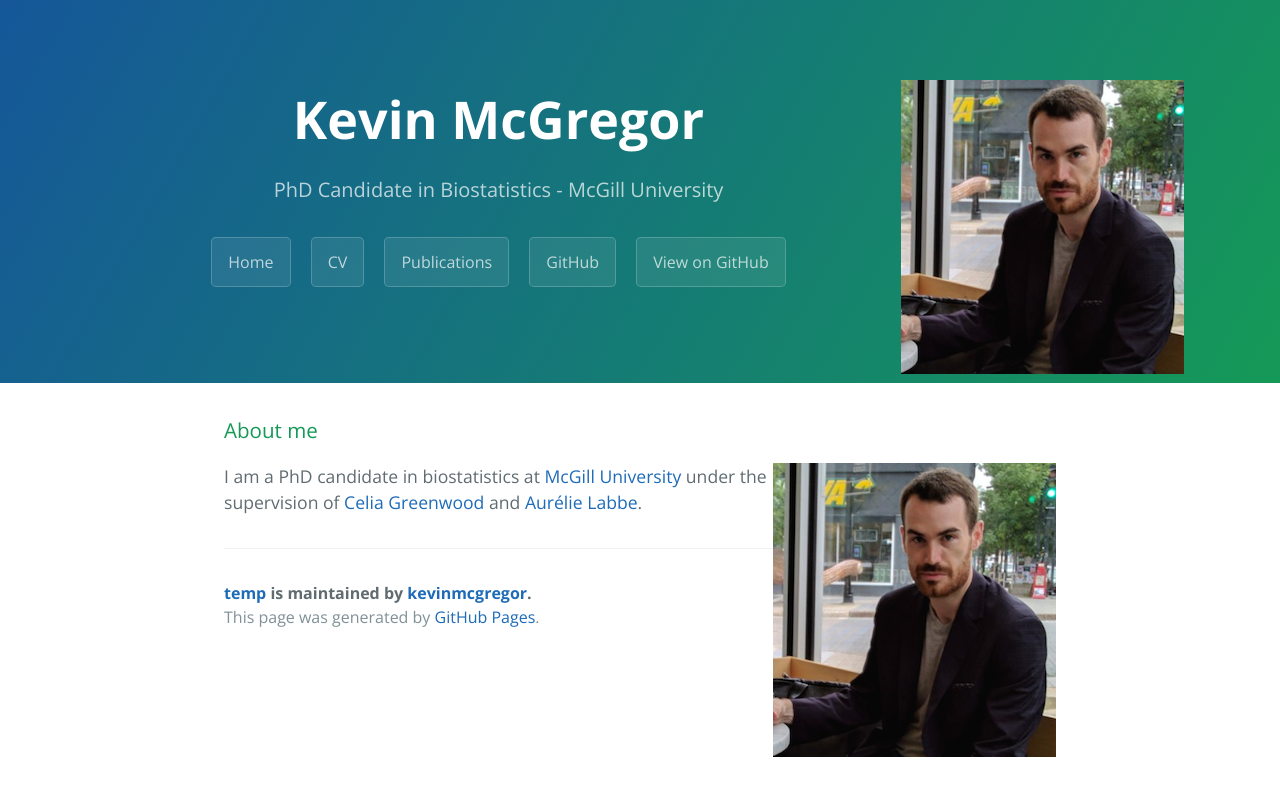
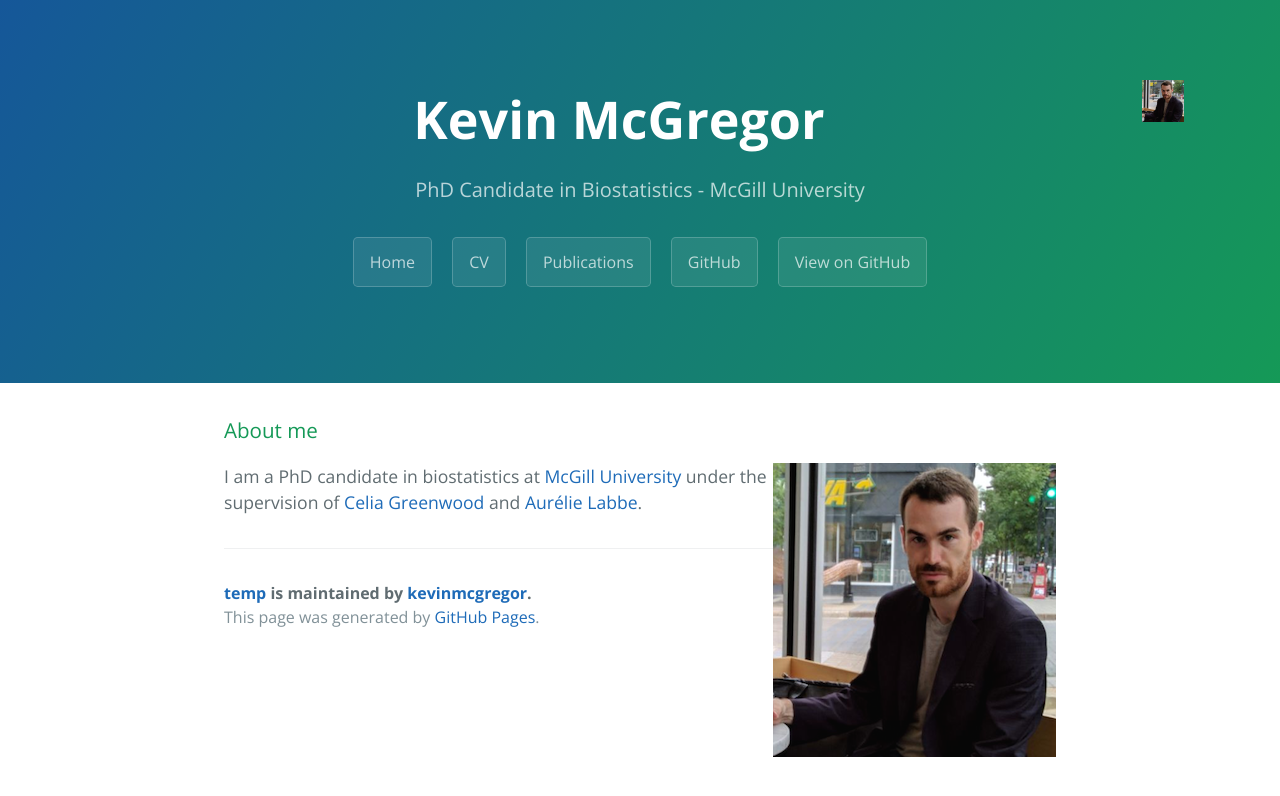
Before and after one commit to kevinmcgregor/temp, a Jekyll site: the page built from index.md, in a window 1280 px wide. Shown: the top 796 px of the page. Built offline with Jekyll 4.4.1, drawn with Linux system fonts in a browser that asks for light colours; our own code applies the rules of GitHub Pages for plain Markdown files.

Commit message:
changing image size in header

```diff
--- a/_layouts/default.html
+++ b/_layouts/default.html
@@ -4,13 +4,13 @@
     <meta charset="UTF-8">
 
 {% seo %}
-    <meta name="viewport" content="width=device-width, initial-scale=0.7">
+    <meta name="viewport" content="width=device-width, initial-scale=1">
     <meta name="theme-color" content="#157878">
     <link rel="stylesheet" href="{{ '/assets/css/style.css?v=' | append: site.github.build_revision | relative_url }}">
   </head>
   <body>
     <section class="page-header">
-      <img align="right" src="./pictures/kevin_picture.png" />
+      <img align="right" src="./pictures/kevin_picture.png" height="42" width="42" />
       <h1 class="project-name">{{ site.title | default: site.github.repository_name }}</h1>
       <h2 class="project-tagline">{{ site.description | default: site.github.project_tagline }}</h2>
       <a href="{{ './index.html' }}" class="btn">Home</a>
```
